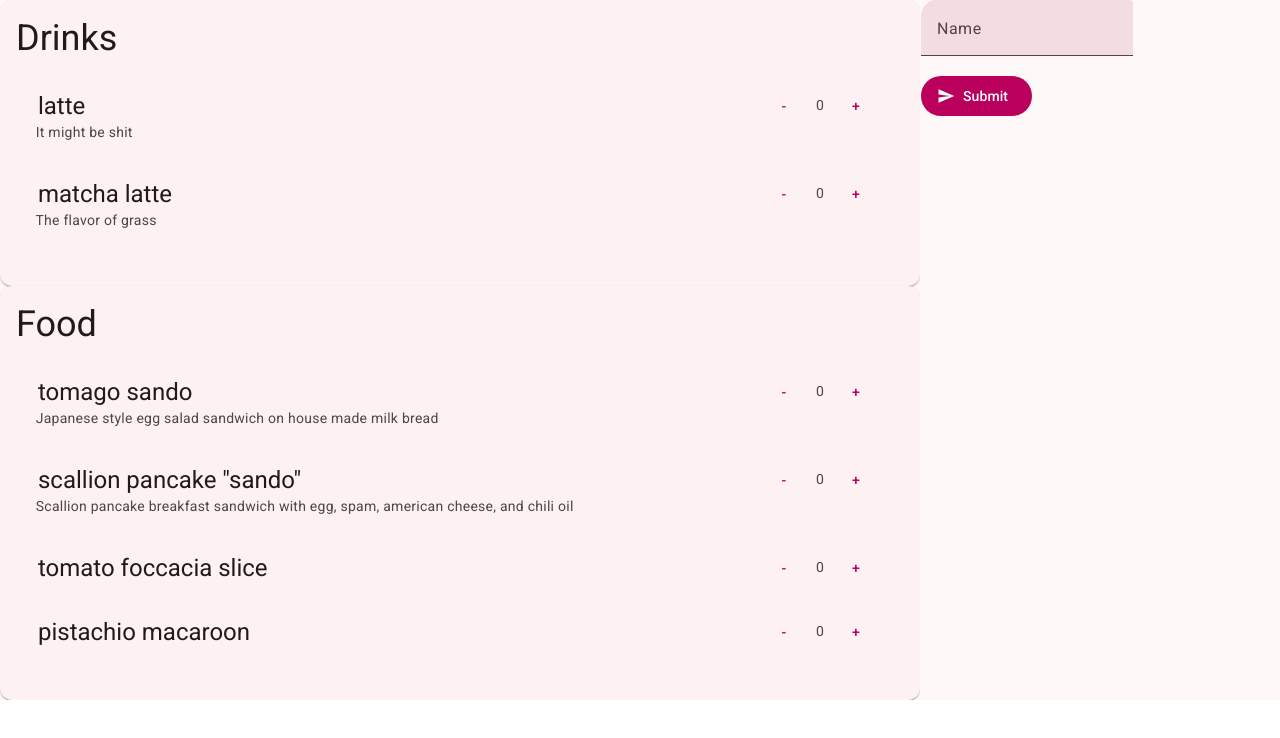
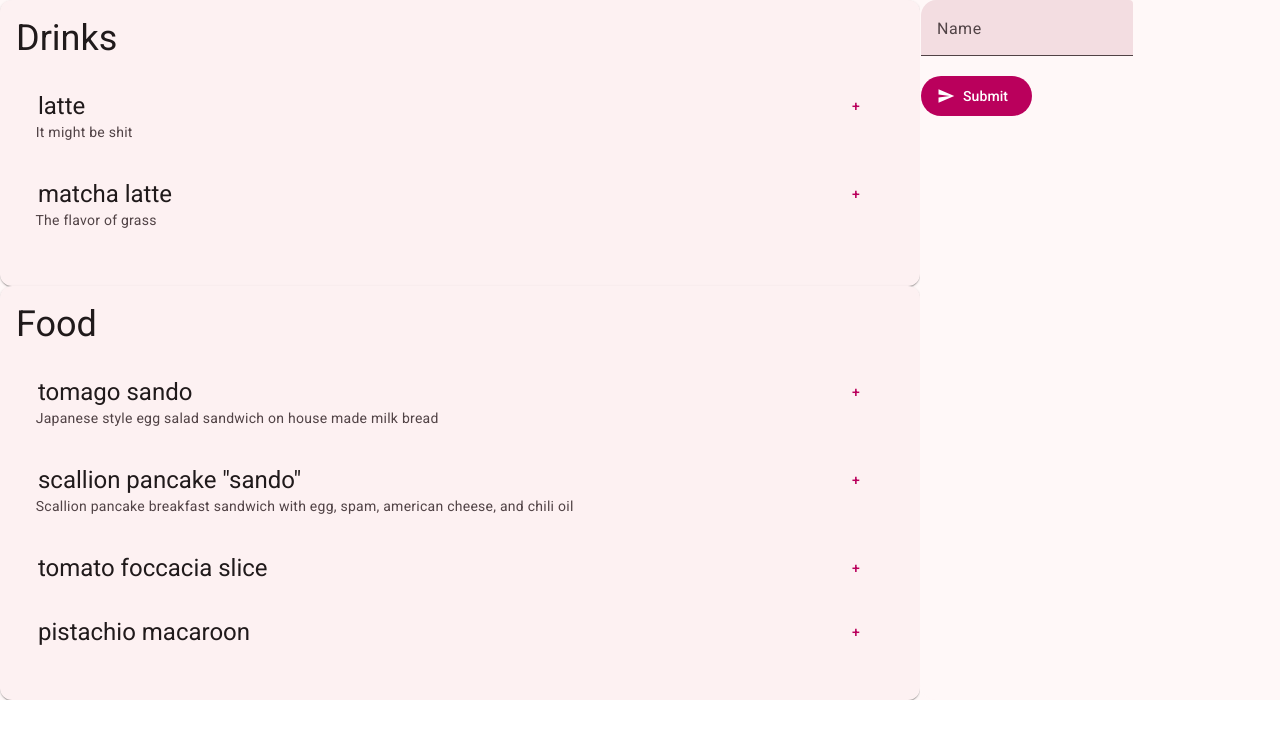
Before and after one commit to danzou56/home-cafe-circle, an Angular app: page / in a window 1280 px wide. Shown: the top 738 px of the page. Built offline with nearby package versions, Linux system fonts and the light colour scheme.

Commit message:
Remove quantity

```diff
--- a/src/app/app.component.ts
+++ b/src/app/app.component.ts
@@ -42,7 +42,6 @@ export class AppComponent {
 
   submitOrderCallback: (object: Object) => void = (_: Object) => {
     this.cartComponent.isSubmitDisabled = true;
-    this.menuComponent.resetItems();
     this.cartComponent.resetCart();
 
     setTimeout(() => {
--- a/src/app/menu/menu-item/menu-item.component.html
+++ b/src/app/menu/menu-item/menu-item.component.html
@@ -6,8 +6,6 @@
       class="quantity-container"
       style="display: inline; float: right"
     >
-      <button mat-button (click)="this.minus()">-</button>
-      <span>{{ this.quantity }}</span>
       <button mat-button (click)="this.addCallback(this)">+</button>
     </p>
   </h6>
--- a/src/app/menu/menu-item/menu-item.component.ts
+++ b/src/app/menu/menu-item/menu-item.component.ts
@@ -26,19 +26,6 @@ export class MenuItemComponent {
   @Input()
   addCallback!: (menuItem: MenuItemComponent) => void;
 
-  quantity: number = 0;
-
-  resetQuantity(): void {
-    this.quantity = 0;
-  }
-
-  plus(): void {
-    this.quantity++;
-  }
-
-  minus(): void {
-    if (this.quantity > 0) this.quantity--;
-  }
 }
 
 export class MenuItemRadio {
--- a/src/app/menu/menu.component.ts
+++ b/src/app/menu/menu.component.ts
@@ -95,10 +95,6 @@ export class MenuComponent {
     return item.tipe == FoodType.Drink;
   });
 
-  resetItems(): void {
-    this.menuItemComponents.forEach((item) => item.resetQuantity());
-  }
-
   addMenuItemCallback: (menuItem: MenuItemComponent) => void = (menuItem) => {
     if (menuItem.radios.length > 0) {
       this.orderOptionsDialog.open(OptionSelectorComponent, {
```
